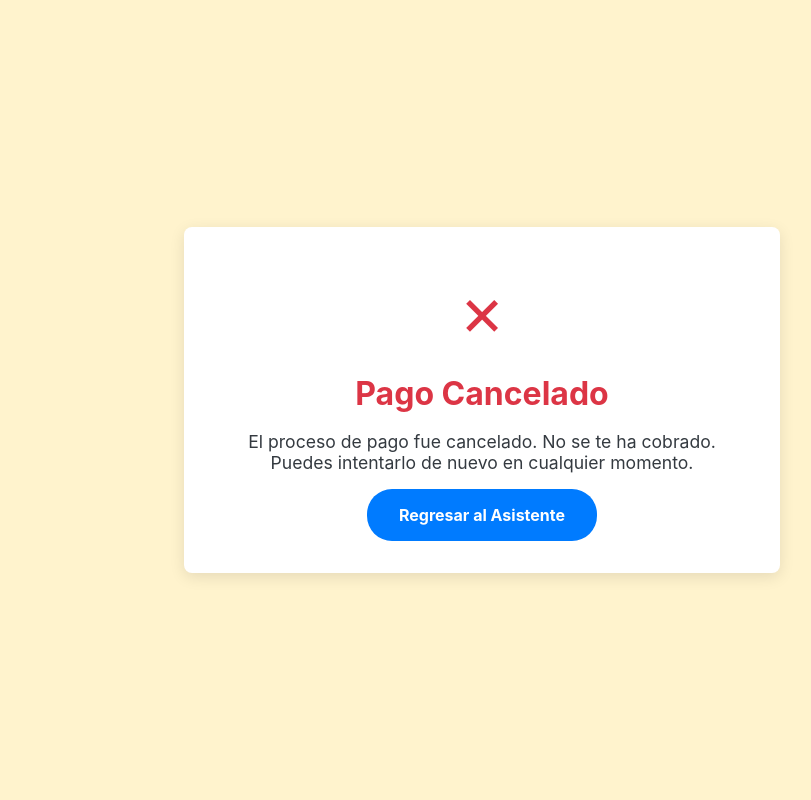
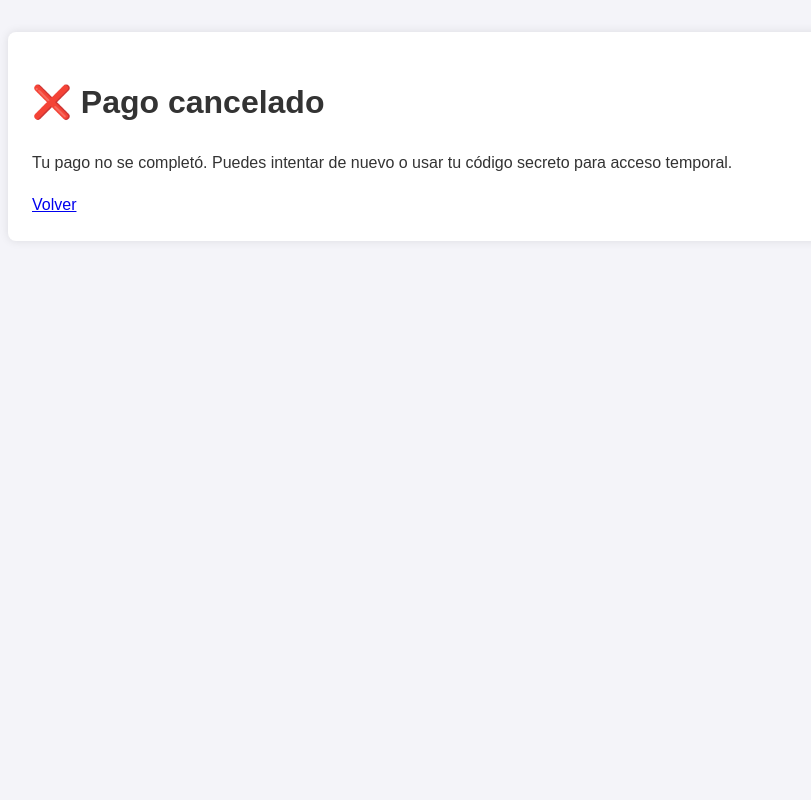
Before and after one commit to mayroga/Asistente-Virtual-May-Roga, a Flask app: page /cancel in a window 1280 px wide. Shown: the whole page, without its empty margins (158-969 px from the left). Run offline with Flask 3, Linux system fonts and the light colour scheme.

Commit message:
Update cancel.html

```diff
--- a/templates/cancel.html
+++ b/templates/cancel.html
@@ -4,65 +4,13 @@
     <meta charset="UTF-8">
     <meta name="viewport" content="width=device-width, initial-scale=1.0">
     <title>Pago Cancelado</title>
-    <style>
-        body {
-            font-family: 'Inter', sans-serif;
-            background-color: #fff3cd;
-            color: #343a40;
-            display: flex;
-            justify-content: center;
-            align-items: center;
-            height: 100vh;
-            margin: 0;
-            text-align: center;
-        }
-
-        .container {
-            background-color: #ffffff;
-            padding: 3rem;
-            border-radius: 8px;
-            box-shadow: 0 4px 15px rgba(0, 0, 0, 0.1);
-            max-width: 500px;
-        }
-
-        .icon {
-            font-size: 4rem;
-            color: #dc3545;
-            margin-bottom: 1rem;
-        }
-
-        h1 {
-            color: #dc3545;
-            margin-bottom: 0.5rem;
-        }
-
-        p {
-            font-size: 1.1rem;
-            margin-bottom: 2rem;
-        }
-
-        .btn {
-            background-color: #007BFF;
-            color: white;
-            padding: 1rem 2rem;
-            border: none;
-            border-radius: 25px;
-            text-decoration: none;
-            font-weight: bold;
-            transition: background-color 0.3s;
-        }
-
-        .btn:hover {
-            background-color: #0056b3;
-        }
-    </style>
+    <link rel="stylesheet" href="{{ url_for('static', filename='css/style.css') }}">
 </head>
 <body>
     <div class="container">
-        <div class="icon">✗</div>
-        <h1>Pago Cancelado</h1>
-        <p>El proceso de pago fue cancelado. No se te ha cobrado. Puedes intentarlo de nuevo en cualquier momento.</p>
-        <a href="/" class="btn">Regresar al Asistente</a>
+        <h1>❌ Pago cancelado</h1>
+        <p>Tu pago no se completó. Puedes intentar de nuevo o usar tu código secreto para acceso temporal.</p>
+        <a href="/">Volver</a>
     </div>
 </body>
 </html>
```
